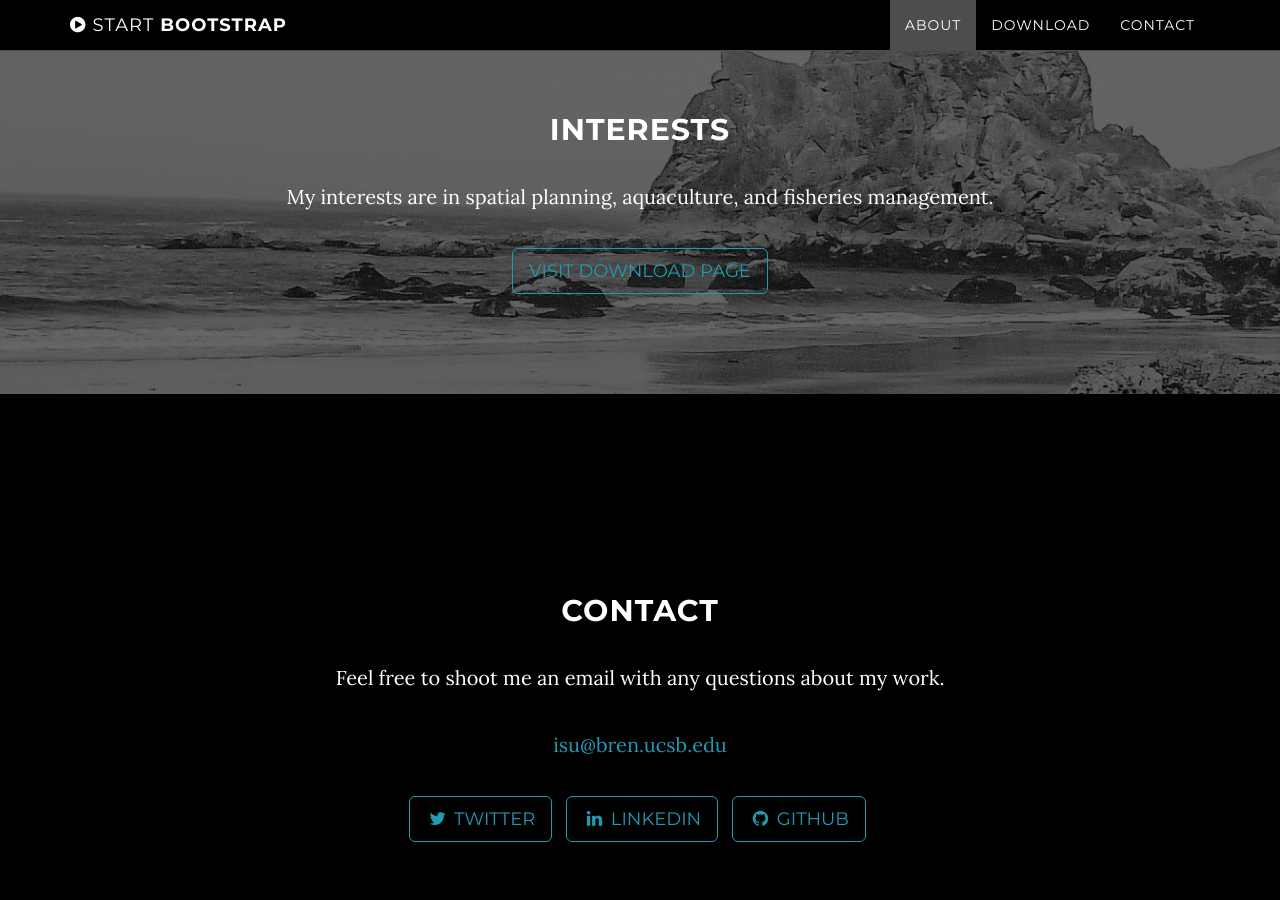
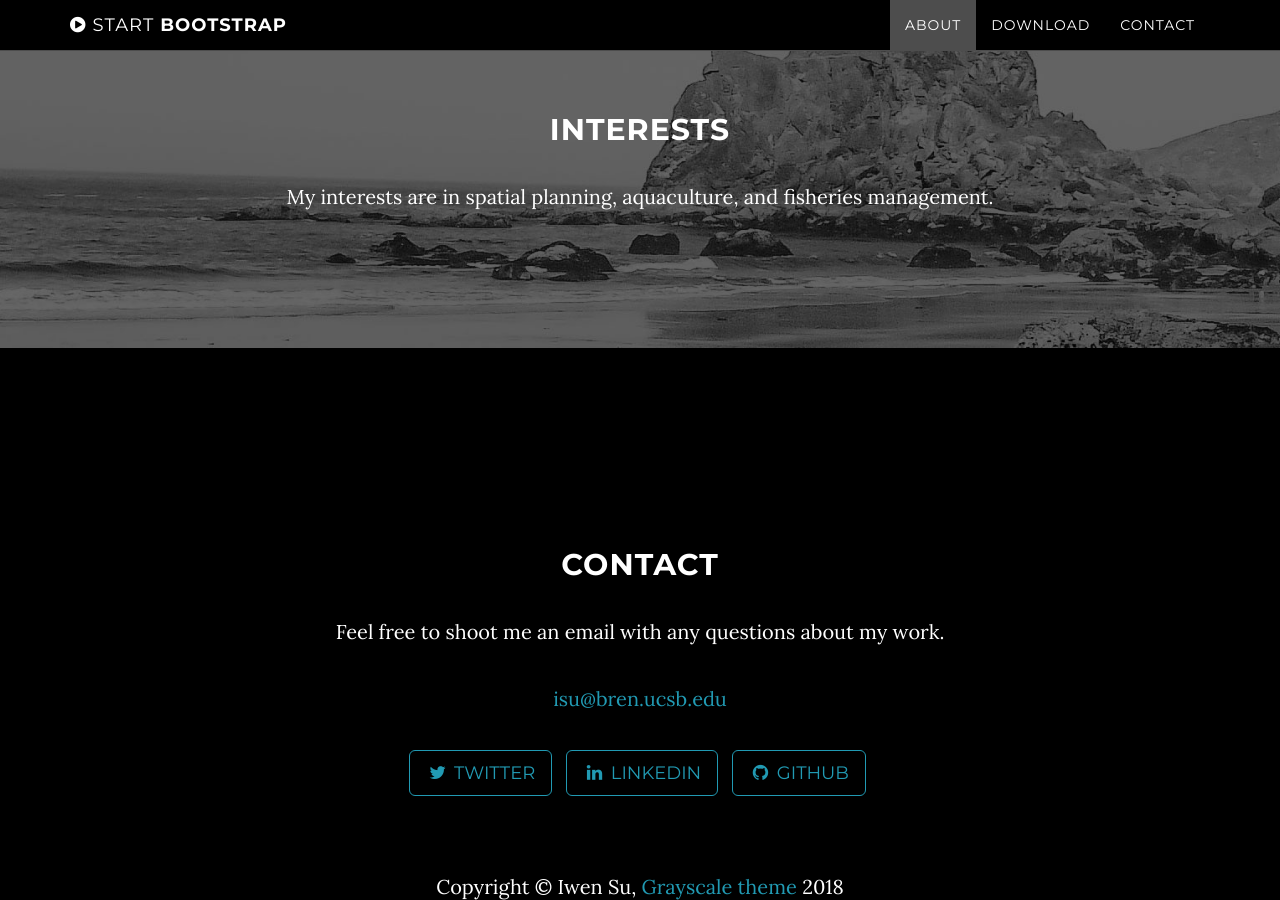
Before and after one commit to SheikhFahimFayasalSowrav/iwensu, a Jekyll site: the page built from index.html, in a window 1280 px wide and 900 px high, scrolled down 1582 px. Built offline with Jekyll 4.4.1, drawn with Linux system fonts in a browser that asks for light colours.

Commit message:
remove visit download page button

```diff
--- a/_includes/interests.html
+++ b/_includes/interests.html
@@ -4,8 +4,9 @@
             <div class="container">
                 <div class="col-lg-8 col-lg-offset-2">
                     <h2>Interests</h2>
+
                     <p>My interests are in spatial planning, aquaculture, and fisheries management.</p>
-                    <a href="http://startbootstrap.com/template-overviews/grayscale/" class="btn btn-default btn-lg">Visit Download Page</a>
+
                 </div>
             </div>
         </div>
```
